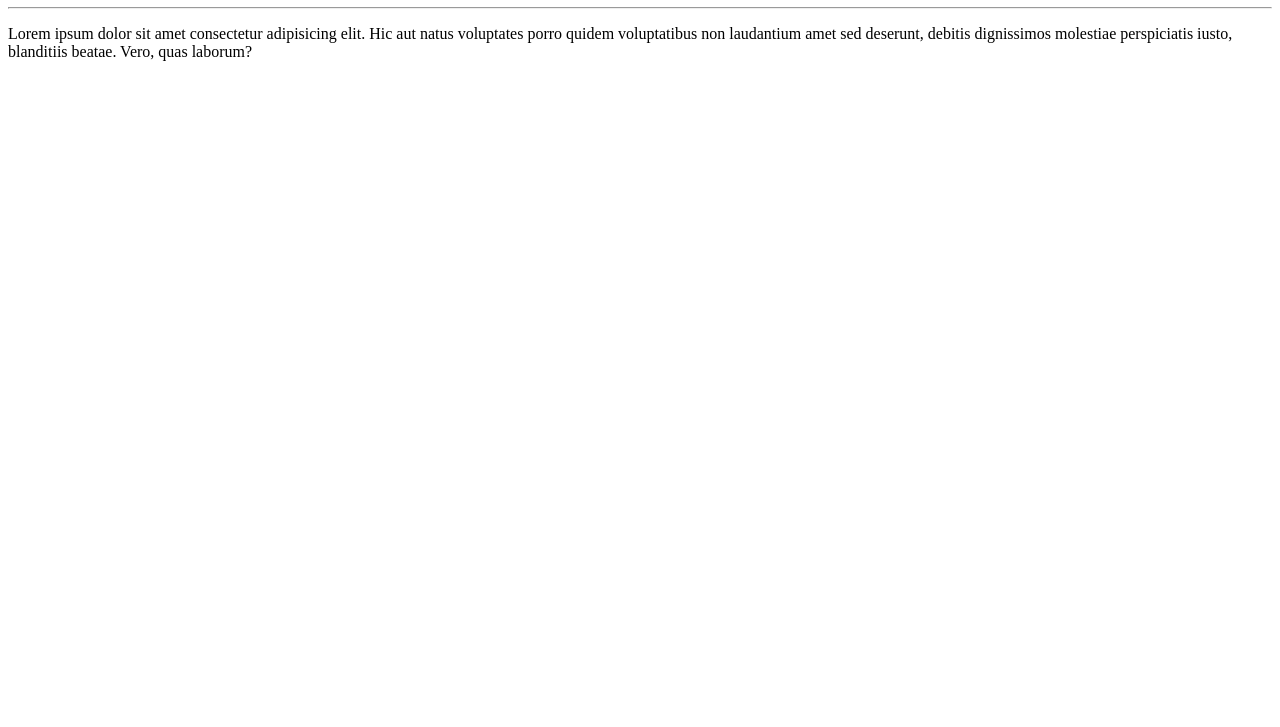
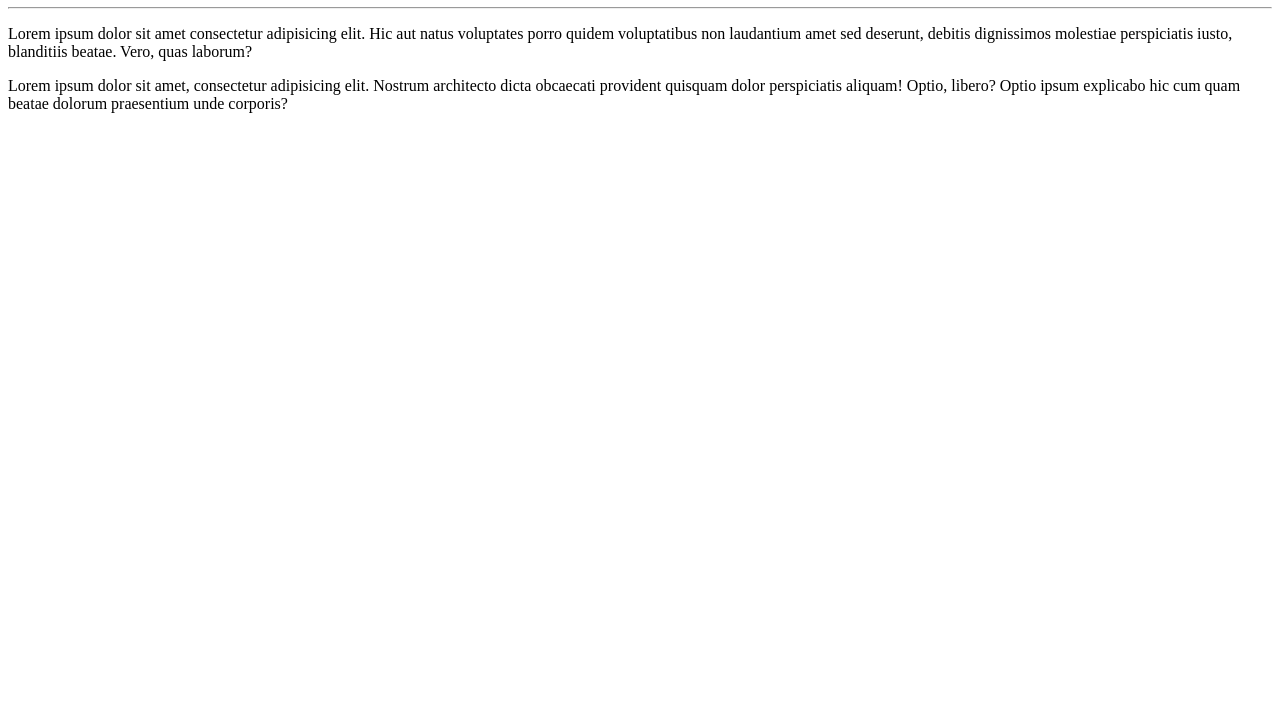
Before and after one commit to ruglessm/Ola-Mundo, a plain HTML site: page site-exmplo/index.html in a window 1280 px wide. Shown: the part 73-800 px from the top of the page. Drawn offline with Linux system fonts and the light colour scheme.

Commit message:
adicionei um paragrafo

```diff
--- a/site-exmplo/index.html
+++ b/site-exmplo/index.html
@@ -9,5 +9,6 @@
     <h1>Olá, Mundo!</h1>
     <hr>
     <P>Lorem ipsum dolor sit amet consectetur adipisicing elit. Hic aut natus voluptates porro quidem voluptatibus non laudantium amet sed deserunt, debitis dignissimos molestiae perspiciatis iusto, blanditiis beatae. Vero, quas laborum?</P>
+    <p>Lorem ipsum dolor sit amet, consectetur adipisicing elit. Nostrum architecto dicta obcaecati provident quisquam dolor perspiciatis aliquam! Optio, libero? Optio ipsum explicabo hic cum quam beatae dolorum praesentium unde corporis?</p>
 </body>
 </html>
```
